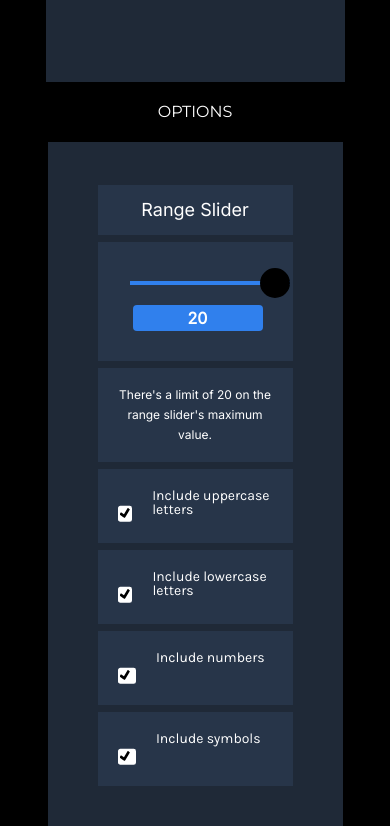
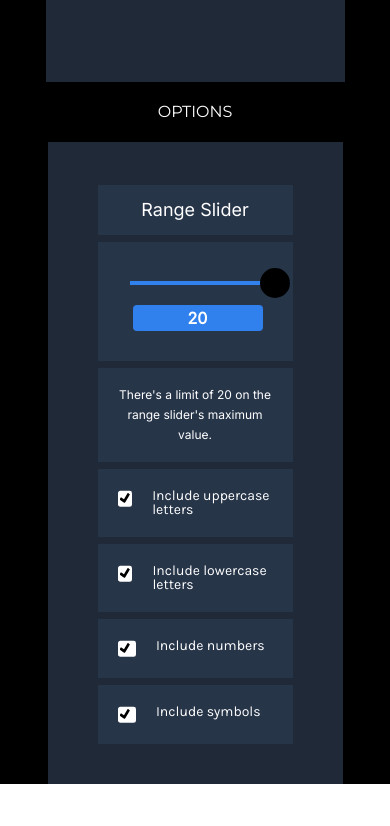
Before and after one commit to iadnanahsan/password-generator-by-iadnanahsan, a plain HTML site: page index.html in a window 390 px wide. Shown: the part 443-1269 px from the top of the page. After the commit the page ends 1227 px from the top, so only its background shows below. Drawn offline with Linux system fonts and the light colour scheme.

Commit message:
responsive

```diff
--- a/assets/css/style.css
+++ b/assets/css/style.css
@@ -248,7 +248,7 @@ input[type="checkbox"]:disabled {
 
     input[type="checkbox"] {
         height: 1em;
-        margin-top: 18px;
+        margin-top: 3px;
     }
 
     .slider {
```
